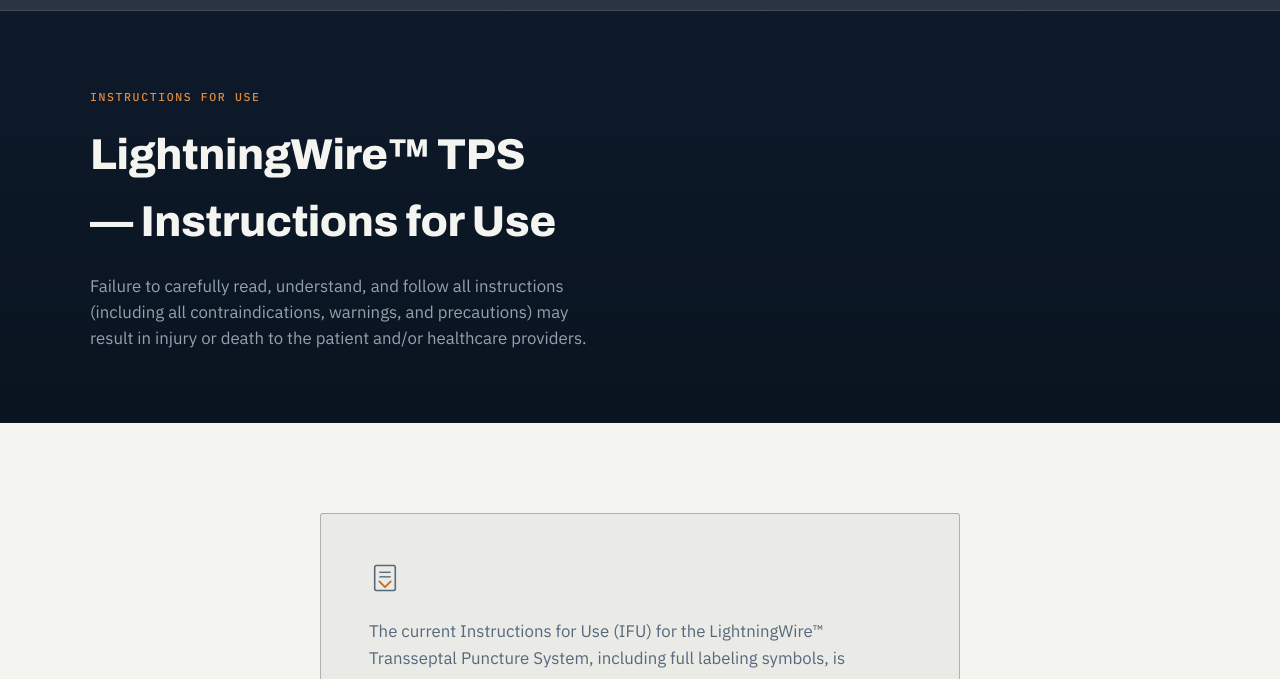
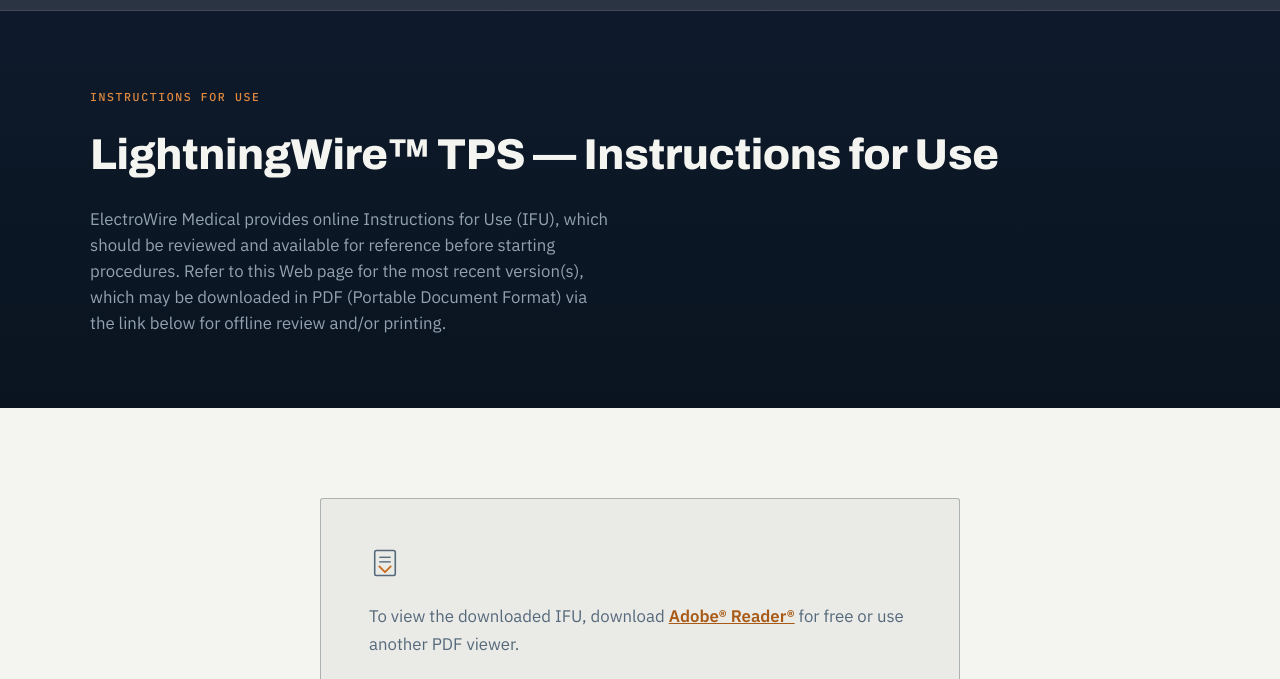
Before and after one commit to GARRETTLRUTH-a11y/electrowire-medical-preview, a plain HTML site: page ifu.html in a window 1280 px wide. Shown: the part 81-760 px from the top of the page. Drawn offline with Linux system fonts and the light colour scheme.

Commit message:
IFU page: keep header on one line, rewrite banner copy to point readers to the PDF, replace download-box paragraph with Adobe Reader guidance (linked)

```diff
--- a/ifu.html
+++ b/ifu.html
@@ -159,6 +159,8 @@
 .banner-inner{ padding-block:clamp(3rem,7vw,4.5rem); }
 .banner h1{ font-size:clamp(1.8rem, 2vw + 1.1rem, 2.9rem); color:var(--hero-text); max-width:30ch; }
 .banner p{ margin-top:1.1rem; max-width:52ch; color:var(--hero-muted); font-size:1.05rem; }
+.banner-h1-nowrap{ max-width:none; white-space:nowrap; font-size:clamp(1.5rem, 1.6vw + 1rem, 2.6rem); }
+@media (max-width:760px){ .banner-h1-nowrap{ white-space:normal; max-width:30ch; } }
 .banner-grid{ display:grid; grid-template-columns:1.15fr 1fr; gap:clamp(2rem,4vw,3.5rem); align-items:center; }
 .banner-photo{ border-radius:var(--radius); overflow:hidden; background:var(--surface); }
 .banner-photo img{ width:100%; height:100%; object-fit:cover; display:block; }
@@ -393,8 +395,8 @@
 <header class="banner">
     <div class="wrap banner-inner">
       <span class="eyebrow eyebrow-hero">Instructions for Use</span>
-      <h1 style="margin-top:0.85rem;">LightningWire&trade; TPS &mdash; Instructions for Use</h1>
-      <p>Failure to carefully read, understand, and follow all instructions (including all contraindications, warnings, and precautions) may result in injury or death to the patient and/or healthcare providers.</p>
+      <h1 class="banner-h1-nowrap" style="margin-top:0.85rem;">LightningWire&trade; TPS &mdash; Instructions for Use</h1>
+      <p>ElectroWire Medical provides online Instructions for Use (IFU), which should be reviewed and available for reference before starting procedures. Refer to this Web page for the most recent version(s), which may be downloaded in PDF (Portable Document Format) via the link below for offline review and/or printing.</p>
     </div>
   </header>
 <section>
@@ -406,7 +408,7 @@
           <line x1="9" y1="13" x2="19" y2="13" stroke="var(--text-muted)" stroke-width="1.2"/>
           <path d="M9 17 L14 22 L19 17" fill="none" stroke="var(--accent)" stroke-width="1.6" stroke-linecap="round" stroke-linejoin="round"/>
         </svg>
-        <p>The current Instructions for Use (IFU) for the LightningWire&trade; Transseptal Puncture System, including full labeling symbols, is available as a downloadable PDF. Please review it in full before starting a procedure.</p>
+        <p>To view the downloaded IFU, download <a href="https://get.adobe.com/reader/" target="_blank" rel="noopener" style="color:var(--accent-ink); font-weight:600;">Adobe&reg; Reader&reg;</a> for free or use another PDF viewer.</p>
         <a class="btn btn-primary" href="assets/ifu-electrowire.pdf" target="_blank" rel="noopener">Download PDF &darr;</a>
       </div>
     </div>
```
Also changed, not shown: about.html (+2 -0 lines), contact.html (+2 -0 lines), index.html (+2 -0 lines), isi.html (+2 -0 lines), news.html (+2 -0 lines), technology.html (+2 -0 lines).
